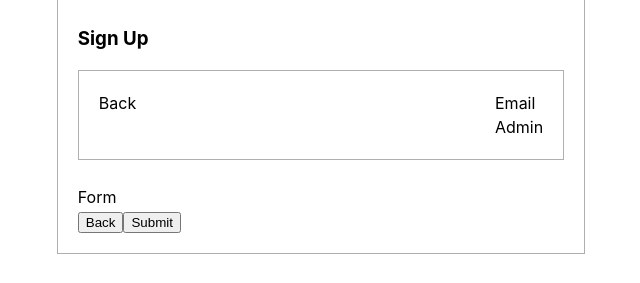
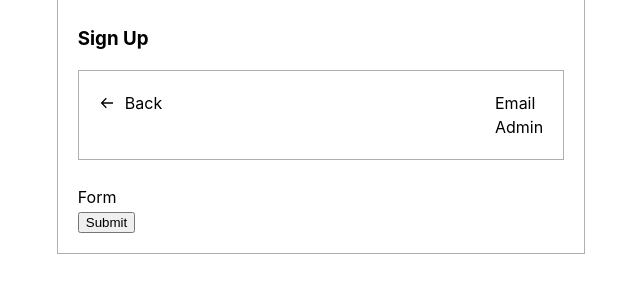
Before and after one commit to The-Jitu-Assignments/connect, a React (Vite) app in the folder frontend/: page /register in a window 1280 px wide. Both pictures are taken after a click on the button "Next". Shown: the part 311-594 px from the top of the page, without its empty margins (319-959 px from the left). Built offline with nearby package versions, Linux system fonts and the light colour scheme.

Commit message:
added a function to return to the previous page

```diff
--- a/frontend/src/pages/register/MultiPage/Second/Second.css
+++ b/frontend/src/pages/register/MultiPage/Second/Second.css
@@ -1,8 +1,15 @@
 .second-title {
   display: flex;
-  /* align-items: center; */
+  align-items: flex-start;
   justify-content: space-between;
   border: 1px solid var(--grey);
   padding: 20px;
   margin-bottom: 25px;
 }
+
+.second-back {
+  display: flex;
+  align-items: center;
+  gap: 10px;
+  cursor: pointer;
+}
--- a/frontend/src/pages/register/MultiPage/Second/index.jsx
+++ b/frontend/src/pages/register/MultiPage/Second/index.jsx
@@ -1,11 +1,15 @@
 import React from 'react';
-import './Second.css'
+import './Second.css';
+import { BiArrowBack } from 'react-icons/bi'
 
-const Second = () => {
+const Second = ({ userDetails, handlePrevious }) => {
   return (
     <div>
       <div className='second-title'>
-        <div>Back</div>
+        <div className='second-back' onClick={handlePrevious}>
+          <BiArrowBack />
+          <span>Back</span>
+        </div>
         <div>
           <div>Email</div>
           <div>Admin</div>
--- a/frontend/src/pages/register/Register.jsx
+++ b/frontend/src/pages/register/Register.jsx
@@ -14,11 +14,8 @@ const Register = () => {
     password: ''
   })
 
-  const handleChange = (e) => {
-    setUserDetails((userDetails) => ({
-      ...userDetails,
-      [e.target.nane]: e.target.value
-    }))
+  const handlePrevious = () => {
+    setPage(page - 1)
   }
 
   const multiRegistrationComponent = () => {
@@ -26,7 +23,7 @@ const Register = () => {
       case 0:
         return <First userDetails={userDetails} setUserDetails={setUserDetails} />;
       case 1:
-        return <Second userDetails={userDetails} setUserDetails={setUserDetails} />
+        return <Second userDetails={userDetails} setUserDetails={setUserDetails} handlePrevious={handlePrevious} />
       default:
         return <First userDetails={userDetails} setUserDetails={setUserDetails} />
     }
@@ -35,6 +32,7 @@ const Register = () => {
   const handleSubmit = () => {
     setPage(page + 1)
   };
+
 
   return (
     <div className='register-container'>
@@ -48,7 +46,7 @@ const Register = () => {
         </div>
         <h3>Sign Up</h3>
         {multiRegistrationComponent()}
-        {page > 0 && <button onClick={() => setPage(page - 1)}>Back</button>}
+        {/* {page > 0 && <button onClick={() => setPage(page - 1)}>Back</button>} */}
         <button onClick={handleSubmit}>
           {page === 0 ? 'Next' : 'Submit'}
         </button>
```
